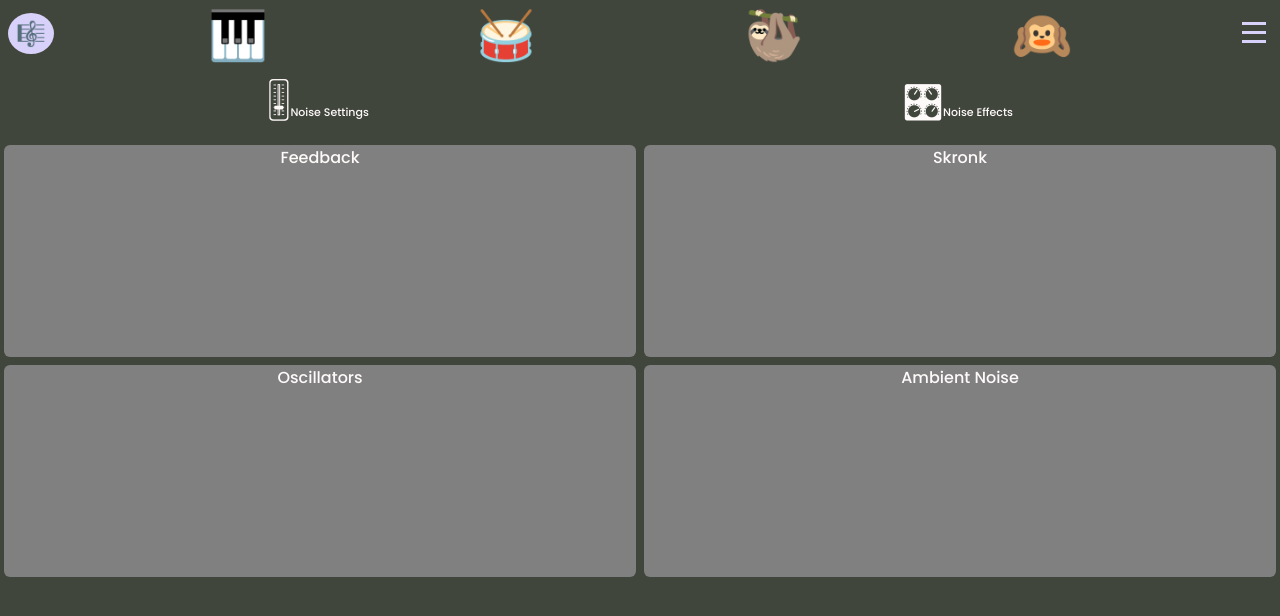
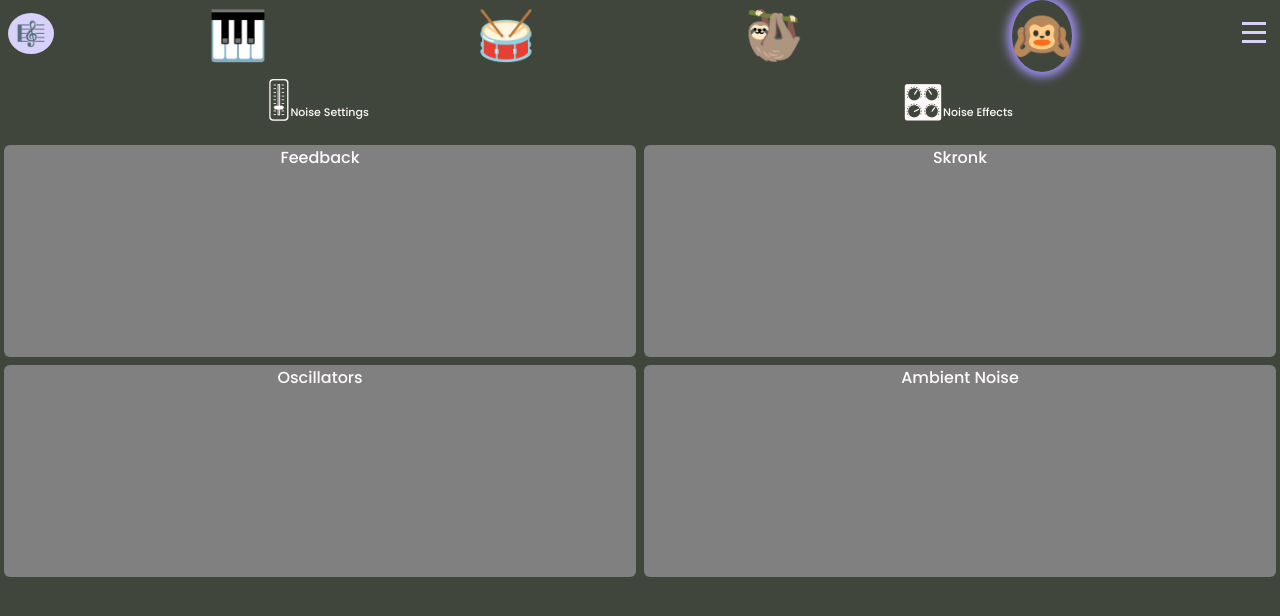
Before and after one commit to HatAndBread/One-Hand-Band, a React (Create React App) app: page /instrument/noise in a window 1280 px wide. Shown: the top 616 px of the page. Built offline with nearby package versions, Linux system fonts and the light colour scheme; a web font is replaced by a local one.

Commit message:
fixed link highlighting

```diff
--- a/src/Pages/Instruments.js
+++ b/src/Pages/Instruments.js
@@ -1,60 +1,33 @@
 import { Link, Route } from 'react-router-dom';
-import { useContext, useState } from 'react';
+import { useContext, useEffect } from 'react';
 import { Context } from '../App';
 import InstrumentTemplate from '../Components/Instruments/InstrumentTemplate';
 import '../Styles/Components/Instruments.css';
 
-const onStyle = { boxShadow: '0 0 10px 5px #9d8df1', borderRadius: '50%', paddingLeft: '10px', paddingRight: '10px' };
+const onStyle = { boxShadow: '0 0 10px 5px #9d8df1', borderRadius: '50%' };
 export default function Instruments() {
-  const [keyboardStyle, setKeyboardStyle] = useState(undefined);
-  const [percStyle, setPercStyle] = useState(undefined);
-  const [droneStyle, setDroneStyle] = useState(undefined);
-  const [noiseStyle, setNoiseStyle] = useState(undefined);
   const myInstrument = useContext(Context).myInstrument;
-  const highlight = (e) => {
-    switch (e.target.innerText) {
-      case '🎹':
-        setKeyboardStyle(onStyle);
-        setPercStyle(null);
-        setDroneStyle(null);
-        setNoiseStyle(null);
-        break;
-      case '🥁':
-        setPercStyle(onStyle);
-        setKeyboardStyle(null);
-        setDroneStyle(null);
-        setNoiseStyle(null);
-        break;
-      case '🦥':
-        setDroneStyle(onStyle);
-        setPercStyle(null);
-        setKeyboardStyle(null);
-        setNoiseStyle(null);
-        break;
-      case '🙉':
-        setNoiseStyle(onStyle);
-        setPercStyle(null);
-        setDroneStyle(null);
-        setKeyboardStyle(null);
-        break;
-      default:
-        console.log('hi');
-    }
-  };
+  useEffect(() => {
+    console.log('!!!!!!!!!!!!!!!!!!1', myInstrument);
+  }, [myInstrument]);
+
   return (
     <div>
       <div>
         <div className="instrument-links">
-          <Link to="/instrument/keyboard" onClick={highlight} style={keyboardStyle}>
+          <Link to="/instrument/keyboard" style={myInstrument && myInstrument.instrument === 'keyboard' ? onStyle : {}}>
             🎹
           </Link>
-          <Link to="/instrument/percussion" onClick={highlight} style={percStyle}>
+          <Link
+            to="/instrument/percussion"
+            style={myInstrument && myInstrument.instrument === 'percussion' ? onStyle : {}}
+          >
             🥁
           </Link>
-          <Link to="/instrument/drone" onClick={highlight} style={droneStyle}>
+          <Link to="/instrument/drone" style={myInstrument && myInstrument.instrument === 'drone' ? onStyle : {}}>
             🦥
           </Link>
-          <Link to="/instrument/noise" onClick={highlight} style={noiseStyle}>
+          <Link to="/instrument/noise" style={myInstrument && myInstrument.instrument === 'noise' ? onStyle : {}}>
             🙉
           </Link>
         </div>
```
Also changed, not shown: 1 other file (tests, documents, lock files or other folders).
